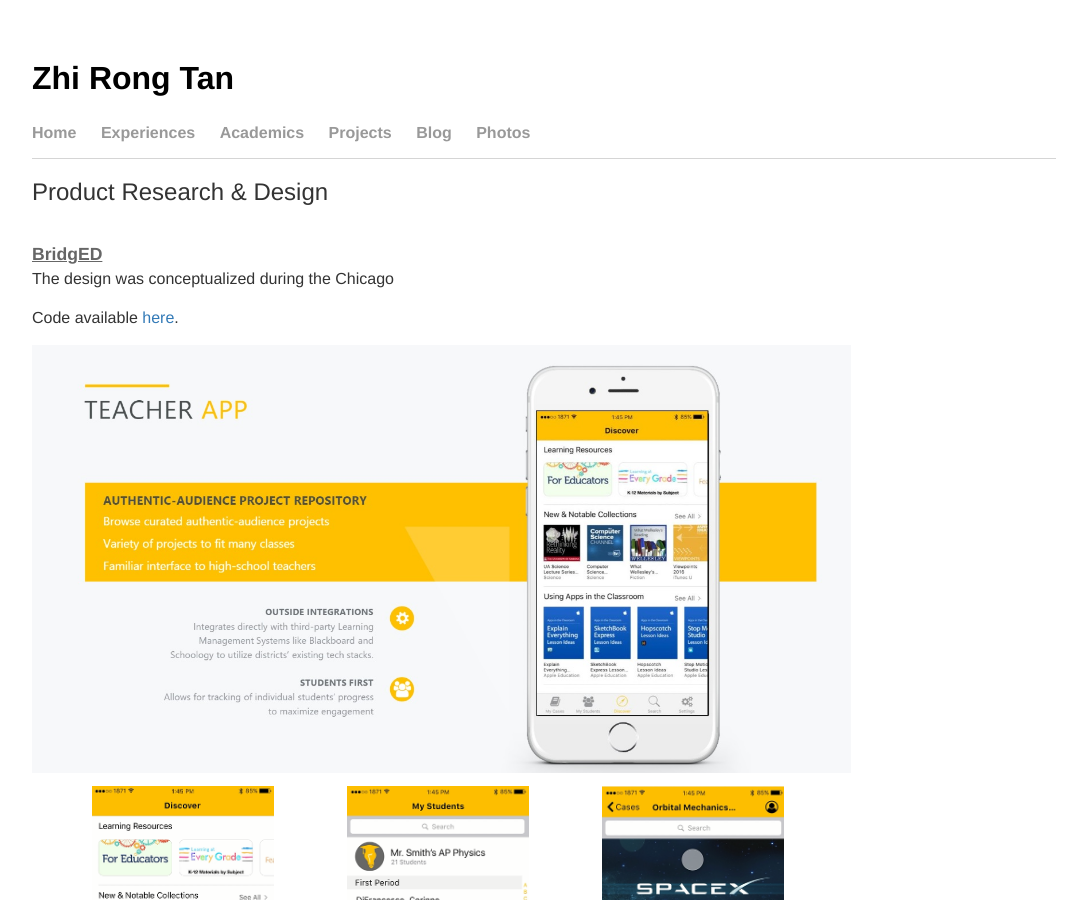
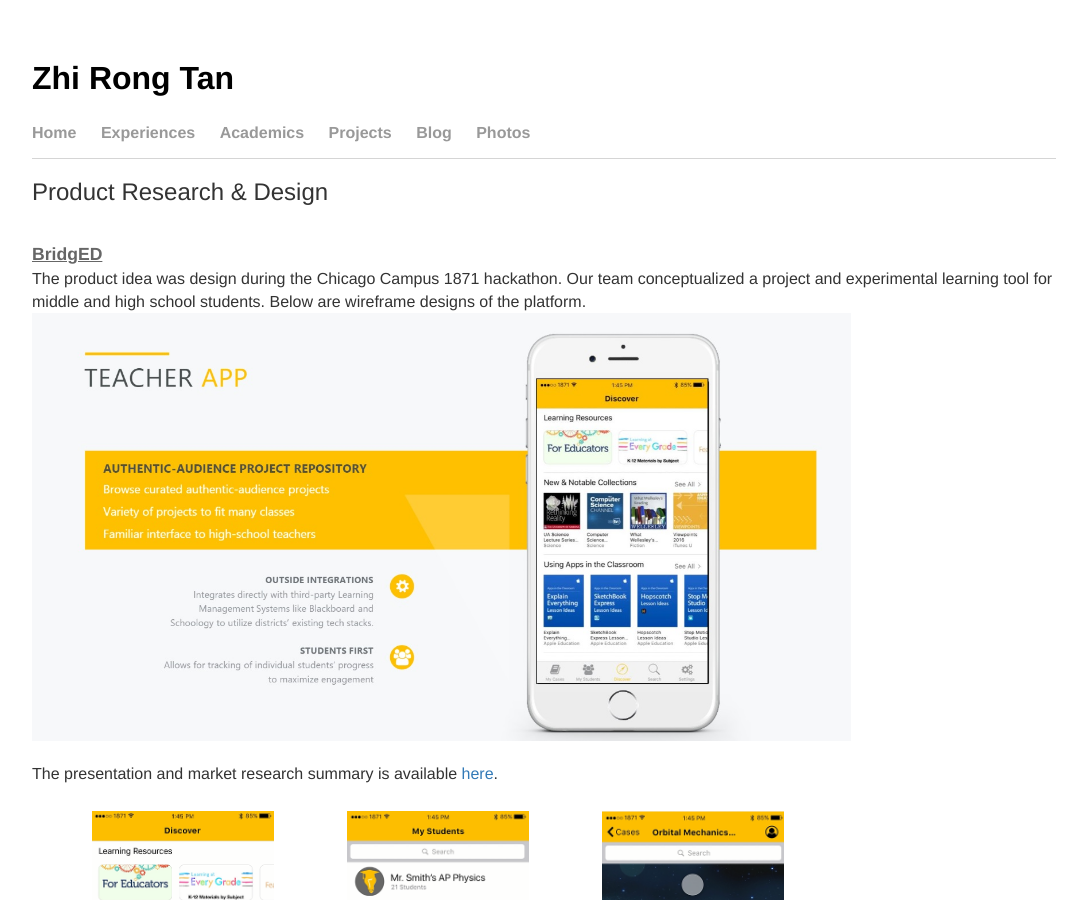
Before and after one commit to tanzhirong/tanzhirong.github.io, a Jekyll site: the page built from projects/index.html, in a window 1280 px wide and 900 px high. Shown: the whole window, without its empty margins (96-1179 px from the left). Built offline with Jekyll 4.4.1, drawn with Linux system fonts in a browser that asks for light colours.

Commit message:
Update index.html

```diff
--- a/projects/index.html
+++ b/projects/index.html
@@ -8,9 +8,9 @@
 <table>
     <tr>
         <div class="project_title"><b><u>BridgED</u></b></div>
-        <p>The design was conceptualized during the Chicago
-        <p>Code available <a target="_blank" href="https://github.com/tanzhirong/Python-Projects-Games/blob/master/BlackJack_Edited081118.py">here</a>.</p>
+        <p>The product idea was design during the Chicago Campus 1871 hackathon. Our team conceptualized a project and experimental learning tool for middle and high school students. Below are wireframe designs of the platform.
         <img src="bridged0.jpg" position="absolute" margin="auto" width="80%">
+        <p>The presentation and market research summary is available <a target="_blank" href="BridgED.pdf">here</a>.</p>
     </tr>
     <tr>
         <td width="5%"></td>
```
